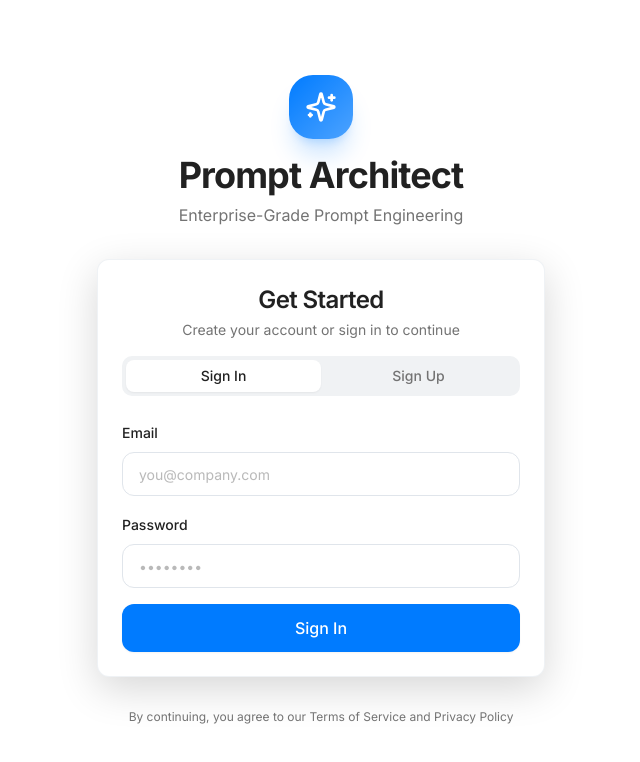
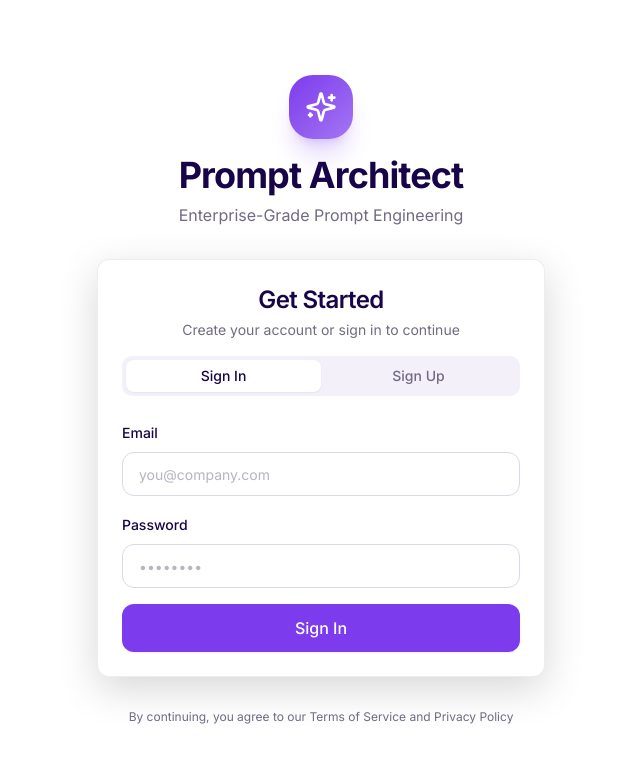
Before and after one commit to Bliqys/Prompt-Architecht-Build, a React (Vite) app: page / in a window 1280 px wide. Shown: the top 762 px of the page, without its empty margins (319-959 px from the left). Built offline with nearby package versions, Linux system fonts and the light colour scheme; the HTML template or start-up script is replaced by a standard one.

Commit message:
Refactor: Personalize UI to NeuraCall branding

```diff
--- a/index.html
+++ b/index.html
@@ -3,9 +3,9 @@
   <head>
     <meta charset="UTF-8" />
     <meta name="viewport" content="width=device-width, initial-scale=1.0, user-scalable=no" />
-    <title>Prompt Architect</title>
-    <meta name="description" content="Enterprise-Grade Prompt Engineering" />
-    <meta name="author" content="Prompt Architect" />
+    <title>NeuraCall Prompt Architect</title>
+    <meta name="description" content="Enterprise-Grade Prompt Engineering by NeuraCall" />
+    <meta name="author" content="NeuraCall" />
 
     <!-- SF Pro Display/Text Alternative - Inter -->
     <link rel="preconnect" href="https://fonts.googleapis.com">
--- a/src/index.css
+++ b/src/index.css
@@ -6,35 +6,35 @@
 
 @layer base {
   :root {
-    /* iOS Light Mode Colors */
+    /* NeuraCall Light Mode Colors */
     --background: 0 0% 100%;
-    --foreground: 0 0% 13%;
+    --foreground: 258 90% 15%;
 
     --card: 0 0% 100%;
-    --card-foreground: 0 0% 13%;
+    --card-foreground: 258 90% 15%;
 
     --popover: 0 0% 100%;
-    --popover-foreground: 0 0% 13%;
+    --popover-foreground: 258 90% 15%;
 
-    /* iOS Blue - SF Symbols Blue */
-    --primary: 211 100% 50%;
+    /* NeuraCall Purple */
+    --primary: 262 83% 58%;
     --primary-foreground: 0 0% 100%;
 
-    --secondary: 210 17% 95%;
-    --secondary-foreground: 0 0% 13%;
+    --secondary: 262 90% 95%;
+    --secondary-foreground: 258 90% 15%;
 
-    --muted: 210 17% 95%;
-    --muted-foreground: 0 0% 45%;
+    --muted: 262 50% 96%;
+    --muted-foreground: 262 10% 46%;
 
-    --accent: 210 17% 95%;
-    --accent-foreground: 0 0% 13%;
+    --accent: 270 91% 65%;
+    --accent-foreground: 0 0% 100%;
 
     --destructive: 0 84% 60%;
     --destructive-foreground: 0 0% 100%;
 
-    --border: 214 20% 90%;
-    --input: 214 20% 90%;
-    --ring: 211 100% 50%;
+    --border: 262 30% 88%;
+    --input: 262 30% 88%;
+    --ring: 262 83% 58%;
 
     --radius: 12px;
 
@@ -49,44 +49,44 @@
     --blur-light: 20px;
     --blur-heavy: 40px;
 
-    --sidebar-background: 0 0% 98%;
-    --sidebar-foreground: 0 0% 13%;
-    --sidebar-primary: 211 100% 50%;
+    --sidebar-background: 262 90% 98%;
+    --sidebar-foreground: 258 90% 15%;
+    --sidebar-primary: 262 83% 58%;
     --sidebar-primary-foreground: 0 0% 100%;
-    --sidebar-accent: 210 17% 95%;
-    --sidebar-accent-foreground: 0 0% 13%;
-    --sidebar-border: 214 20% 90%;
-    --sidebar-ring: 211 100% 50%;
+    --sidebar-accent: 262 50% 95%;
+    --sidebar-accent-foreground: 258 90% 15%;
+    --sidebar-border: 262 30% 88%;
+    --sidebar-ring: 262 83% 58%;
   }
 
   .dark {
-    --background: 0 0% 7%;
-    --foreground: 0 0% 98%;
+    --background: 258 70% 8%;
+    --foreground: 0 0% 100%;
 
-    --card: 0 0% 11%;
-    --card-foreground: 0 0% 98%;
+    --card: 258 60% 12%;
+    --card-foreground: 0 0% 100%;
 
-    --popover: 0 0% 11%;
-    --popover-foreground: 0 0% 98%;
+    --popover: 258 60% 12%;
+    --popover-foreground: 0 0% 100%;
 
-    --primary: 211 100% 50%;
+    --primary: 262 83% 58%;
     --primary-foreground: 0 0% 100%;
 
-    --secondary: 0 0% 15%;
-    --secondary-foreground: 0 0% 98%;
+    --secondary: 258 50% 20%;
+    --secondary-foreground: 0 0% 100%;
 
-    --muted: 0 0% 15%;
-    --muted-foreground: 0 0% 60%;
+    --muted: 258 40% 18%;
+    --muted-foreground: 262 30% 70%;
 
-    --accent: 0 0% 15%;
-    --accent-foreground: 0 0% 98%;
+    --accent: 270 91% 65%;
+    --accent-foreground: 0 0% 100%;
 
     --destructive: 0 84% 60%;
     --destructive-foreground: 0 0% 100%;
 
-    --border: 0 0% 20%;
-    --input: 0 0% 20%;
-    --ring: 211 100% 50%;
+    --border: 258 40% 25%;
+    --input: 258 40% 25%;
+    --ring: 262 83% 58%;
 
     --shadow-xs: 0 1px 2px rgba(0, 0, 0, 0.3);
     --shadow-sm: 0 2px 4px rgba(0, 0, 0, 0.4);
@@ -94,14 +94,14 @@
     --shadow-lg: 0 8px 24px rgba(0, 0, 0, 0.6);
     --shadow-xl: 0 12px 40px rgba(0, 0, 0, 0.7);
 
-    --sidebar-background: 0 0% 11%;
-    --sidebar-foreground: 0 0% 98%;
-    --sidebar-primary: 211 100% 50%;
+    --sidebar-background: 258 60% 12%;
+    --sidebar-foreground: 0 0% 100%;
+    --sidebar-primary: 262 83% 58%;
     --sidebar-primary-foreground: 0 0% 100%;
-    --sidebar-accent: 0 0% 15%;
-    --sidebar-accent-foreground: 0 0% 98%;
-    --sidebar-border: 0 0% 20%;
-    --sidebar-ring: 211 100% 50%;
+    --sidebar-accent: 258 50% 20%;
+    --sidebar-accent-foreground: 0 0% 100%;
+    --sidebar-border: 258 40% 25%;
+    --sidebar-ring: 262 83% 58%;
   }
 }
 
@@ -129,9 +129,9 @@
     border-radius: 6px;
   }
 
-  /* Selection color matching iOS blue */
+  /* Selection color matching NeuraCall purple */
   ::selection {
-    background-color: hsl(211 100% 50% / 0.3);
+    background-color: hsl(262 83% 58% / 0.3);
   }
 }
 
--- a/src/pages/Index.tsx
+++ b/src/pages/Index.tsx
@@ -88,12 +88,14 @@ const Index = () => {
         <div className="container mx-auto px-4 lg:px-6">
           <div className="flex h-16 items-center justify-between">
             <div className="flex items-center gap-3">
-              <div className="w-9 h-9 rounded-xl bg-primary flex items-center justify-center">
-                <Sparkles className="w-5 h-5 text-primary-foreground" />
-              </div>
+              <img
+                src={new URL('../assets/neuracall-logo.jpg', import.meta.url).href}
+                alt="NeuraCall"
+                className="w-9 h-9 object-contain rounded-xl"
+              />
               <div className="hidden sm:block">
                 <h1 className="text-lg font-semibold tracking-tight">
-                  Prompt Architect
+                  NeuraCall Prompt Architect
                 </h1>
               </div>
             </div>
```
Also changed, not shown: src/assets/neuracall-logo.jpg (added).
